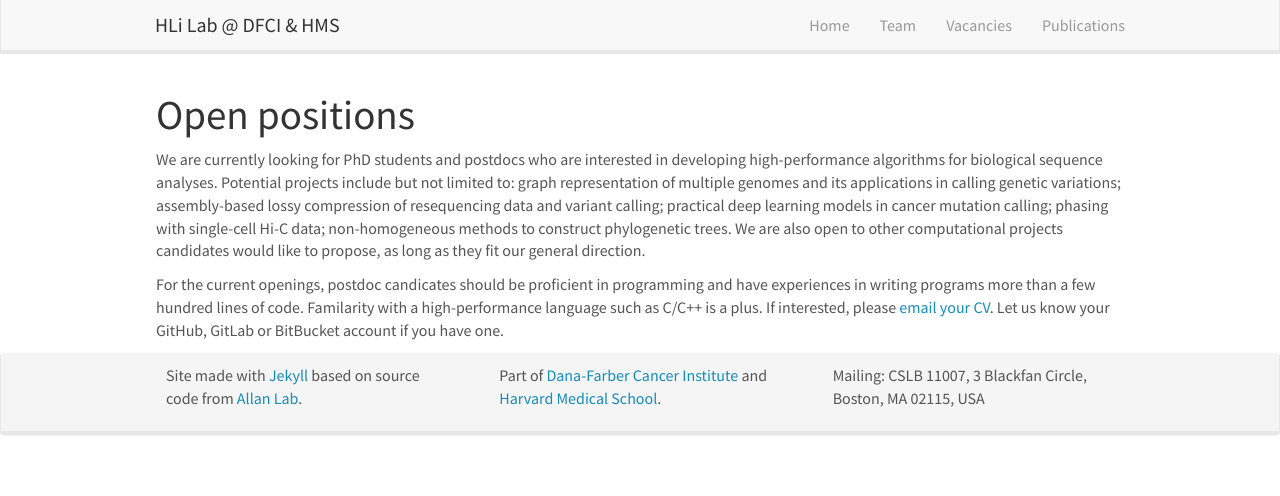
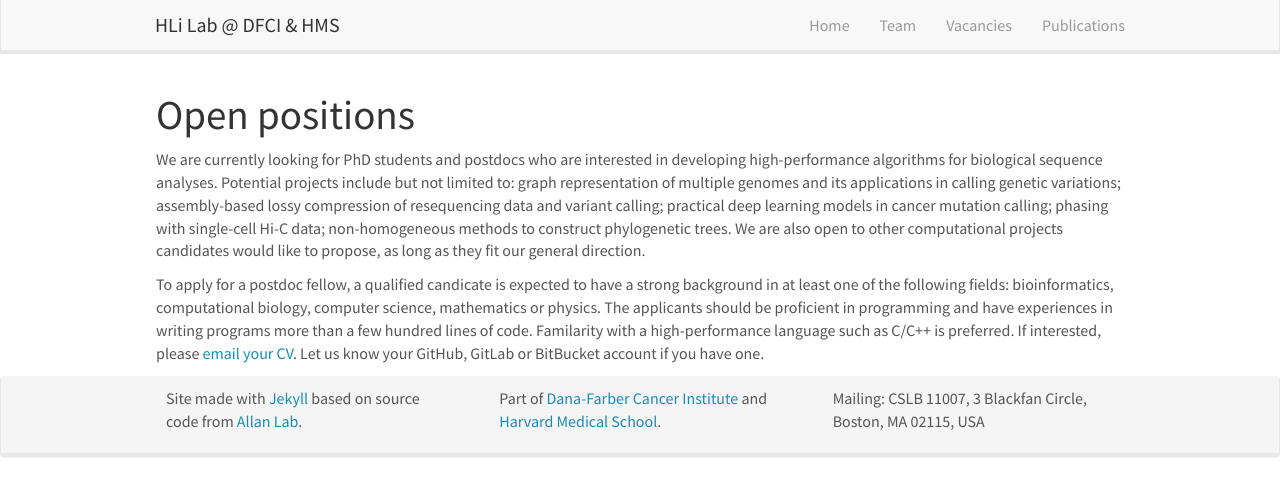
Before and after one commit to hlilab/hlilab.github.io, a Jekyll site: the page built from _pages/openings.md, in a window 1280 px wide. Shown: the top 496 px of the page. Built offline with Jekyll 4.4.1, drawn with Linux system fonts in a browser that asks for light colours; nearby versions of some CDN libraries.

Commit message:
minor updates

```diff
--- a/_pages/openings.md
+++ b/_pages/openings.md
@@ -18,8 +18,11 @@ non-homogeneous methods to construct phylogenetic trees. We are also open to
 other computational projects candidates would like to propose, as long as they
 fit our general direction.
 
-For the current openings, postdoc candicates should be proficient in
-programming and have experiences in writing programs more than a few hundred
-lines of code. Familarity with a high-performance language such as C/C++ is a
-plus. If interested, please [email your CV](mailto:hli@jimmy.harvard.edu). Let
-us know your GitHub, GitLab or BitBucket account if you have one.
+To apply for a postdoc fellow, a qualified candicate is expected to have a
+strong background in at least one of the following fields: bioinformatics,
+computational biology, computer science, mathematics or physics. The applicants
+should be proficient in programming and have experiences in writing programs
+more than a few hundred lines of code. Familarity with a high-performance
+language such as C/C++ is preferred. If interested, please [email your
+CV](mailto:hli@jimmy.harvard.edu). Let us know your GitHub, GitLab or BitBucket
+account if you have one.
```
